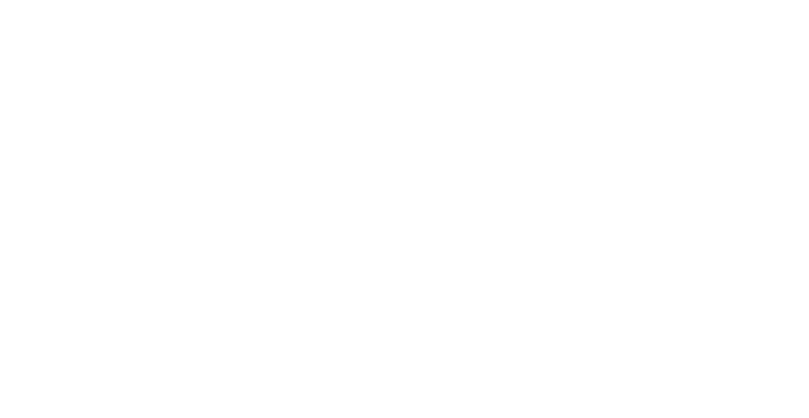
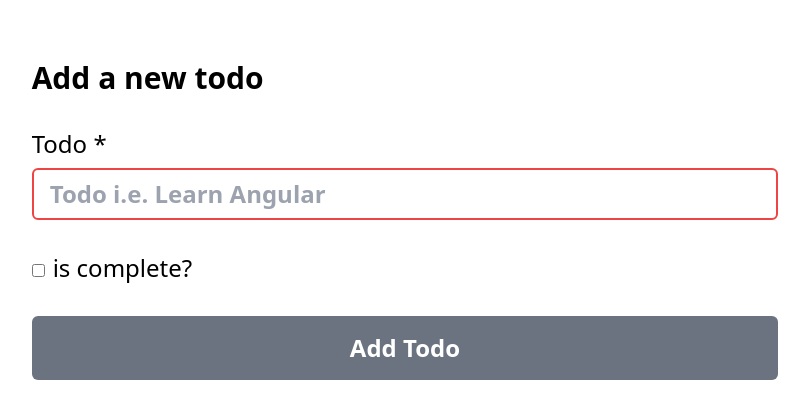
Before and after one commit to mainawycliffe/angular-without-modules-demo, an Angular app: page /add in a window 1280 px wide. Shown: the top 418 px of the page, without its empty margins (235-1044 px from the left). Built offline with nearby package versions, Linux system fonts and the light colour scheme.

Commit message:
Add Form to Add Todo

```diff
--- a/src/app/add-todo/add-todo.component.html
+++ b/src/app/add-todo/add-todo.component.html
@@ -1 +1,48 @@
-<div class=""></div>
+<div class="flex flex-col">
+  <form (submit)="onSubmit(addTodoForm.value)" #addTodoForm="ngForm">
+    <div class="flex flex-col space-y-8 p-10 text-xl font-bold">
+      <h3 class="font-bold text-3xl">Add a new todo</h3>
+      <div class="flex flex-col w-full space-y-2">
+        <label class="block text-2xl font-normal">Todo *</label>
+        <input
+          class="w-full px-4 py-2 text-2xl rounded-md border-2 border-black invalid:border-red-500"
+          type="text"
+          name="name"
+          placeholder="Todo i.e. Learn Angular"
+          [(ngModel)]="formModel.name"
+          required
+          #todoInput="ngModel"
+        />
+        <ng-container *ngIf="todoInput.dirty && todoInput.invalid">
+          <div class="text-red-600">
+            <span *ngIf="todoInput.errors?.['required']">
+              Todo is required!
+            </span>
+          </div>
+        </ng-container>
+      </div>
+      <div class="block w-full">
+        <input
+          class="inline-block"
+          type="checkbox"
+          name="completed"
+          id="completed"
+          [(ngModel)]="formModel.completed"
+          #completedInout="ngModel"
+        />
+        <label for="completed" class="inline-block ml-2 text-2xl font-normal"
+          >is complete?</label
+        >
+      </div>
+      <div class="flex flex-col w-full space-y-2">
+        <button
+          class="bg-gray-900 text-white font-semibold w-full px-4 py-4 space-x-4 text-2xl rounded-md disabled:bg-gray-500"
+          [disabled]="!addTodoForm.valid"
+          type="submit"
+        >
+          <span>Add Todo</span>
+        </button>
+      </div>
+    </div>
+  </form>
+</div>
--- a/src/app/add-todo/add-todo.component.ts
+++ b/src/app/add-todo/add-todo.component.ts
@@ -1,23 +1,32 @@
 import { Component, OnInit } from '@angular/core';
 import { CommonModule } from '@angular/common';
 import { Todo, TodoService } from '../todo.service';
+import { FormsModule } from '@angular/forms';
+import { Router } from '@angular/router';
 
 @Component({
   selector: 'app-add-todo',
   standalone: true,
-  imports: [CommonModule],
+  imports: [CommonModule, FormsModule],
   templateUrl: './add-todo.component.html',
   styleUrls: ['./add-todo.component.scss']
 })
 export class AddTodoComponent implements OnInit {
 
-  constructor(private todos: TodoService) { }
+  formModel: Todo = {
+    completed: false,
+    name: ''
+  }
+
+  constructor(private todos: TodoService, private router: Router) { }
 
   ngOnInit(): void {
   }
 
   onSubmit(todo: Todo) {
+    console.log(todo)
     this.todos.addTodo(todo)
+    this.router.navigateByUrl("/")
   }
 
 }
--- a/src/app/todo.service.ts
+++ b/src/app/todo.service.ts
@@ -40,7 +40,10 @@
   constructor() {}
 
   addTodo(todo: Todo) {
-    this.todos.push(todo)
+    this.todos = [
+      ...this.todos,
+      todo
+    ]
     this.todos$.next(this.todos)
   }
 
```
